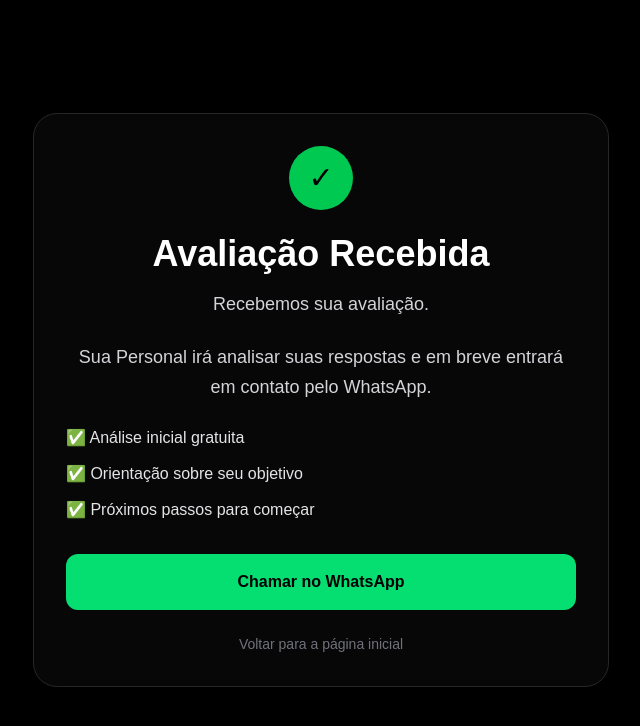
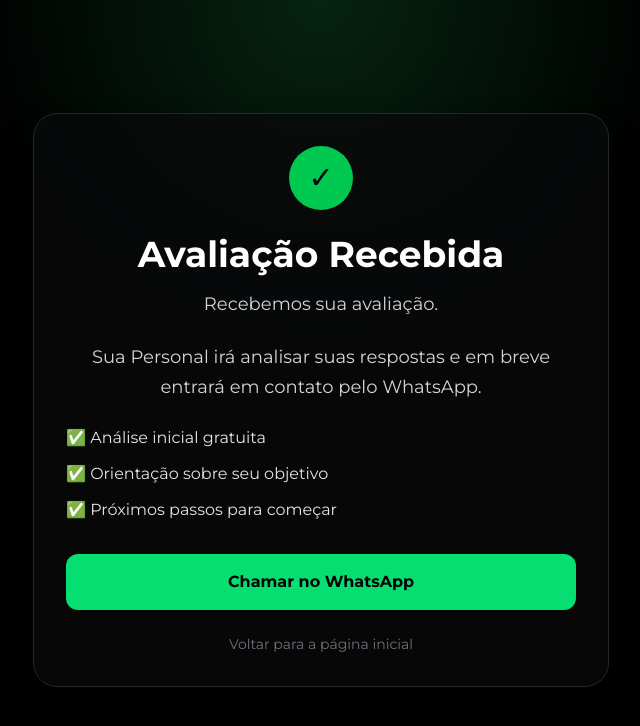
Before and after one commit to dominguesinglid-stack/leadify, a Next.js app: page /juliana/obrigado in a window 1280 px wide. Shown: the top 726 px of the page, without its empty margins (319-959 px from the left). Built offline with nearby package versions, Linux system fonts and the light colour scheme.

Commit message:
feat: finaliza fluxo Juliana e melhora identidade visual

```diff
--- a/app/juliana/layout.tsx
+++ b/app/juliana/layout.tsx
@@ -1,3 +1,10 @@
+import { Montserrat } from "next/font/google";
+
+const montserrat = Montserrat({
+  subsets: ["latin"],
+  weight: ["300", "400", "500", "600", "700", "800"],
+});
+
 export const metadata = {
   title: "Juliana Ottero | Personal Trainer",
   description:
@@ -9,5 +16,9 @@ export default function JulianaLayout({
 }: {
   children: React.ReactNode;
 }) {
-  return children;
+  return (
+    <div className={montserrat.className}>
+      {children}
+    </div>
+  );
 }
--- a/app/juliana/obrigado/page.tsx
+++ b/app/juliana/obrigado/page.tsx
@@ -2,7 +2,7 @@ import Link from "next/link";
 
 export default function ObrigadoPage() {
   return (
-    <main className="min-h-screen bg-black text-white flex items-center justify-center px-6 py-16">
+    <main className="min-h-screen bg-black bg-[radial-gradient(circle_at_top,rgba(34,197,94,0.18),transparent_35%)] px-6 py-16 text-white flex items-center justify-center">
       <div className="w-full max-w-xl rounded-3xl border border-zinc-800 bg-zinc-950/80 p-8 text-center shadow-2xl">
         <div className="mx-auto mb-6 flex h-16 w-16 items-center justify-center rounded-full bg-green-500 text-3xl text-black">
           ✓
```
